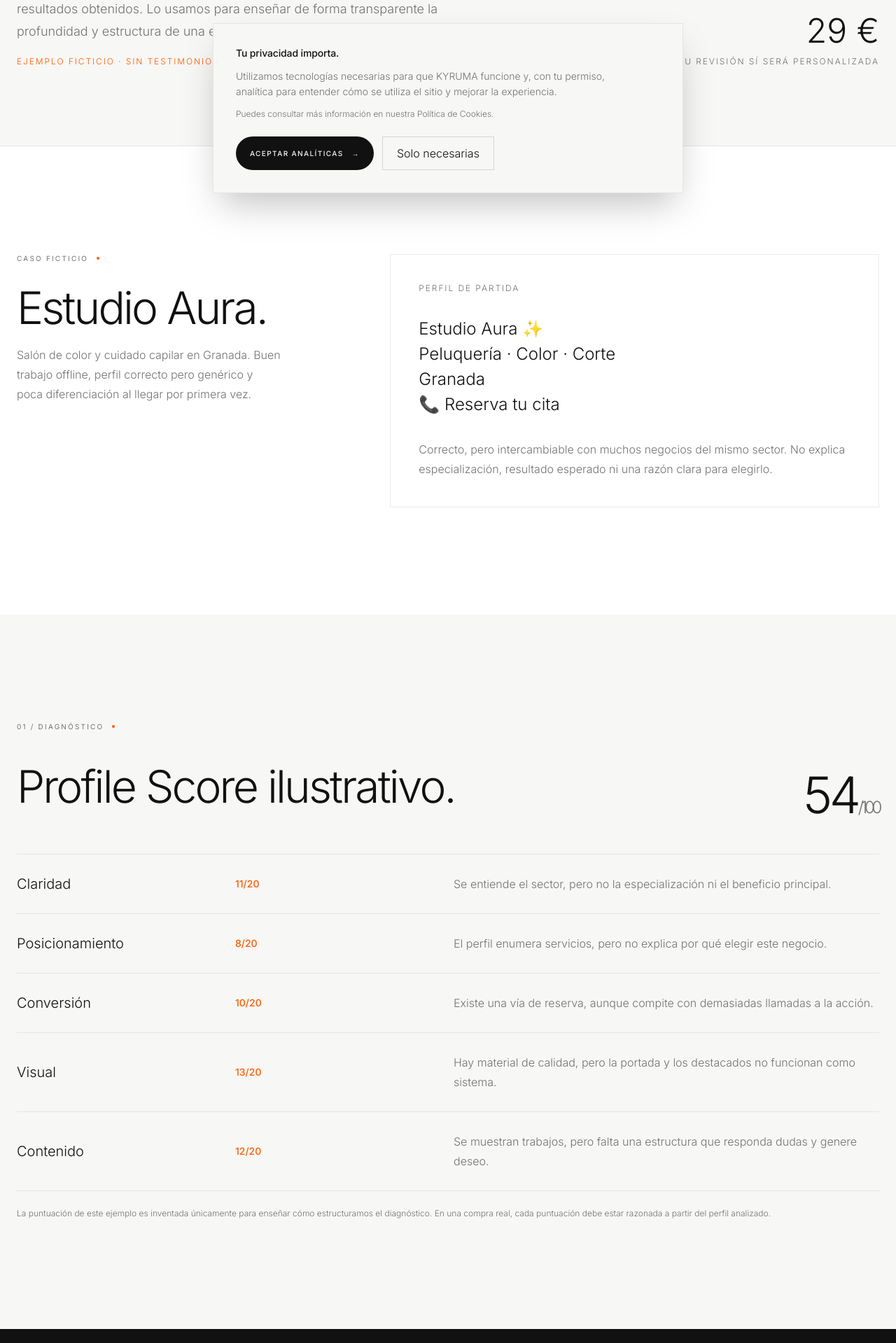
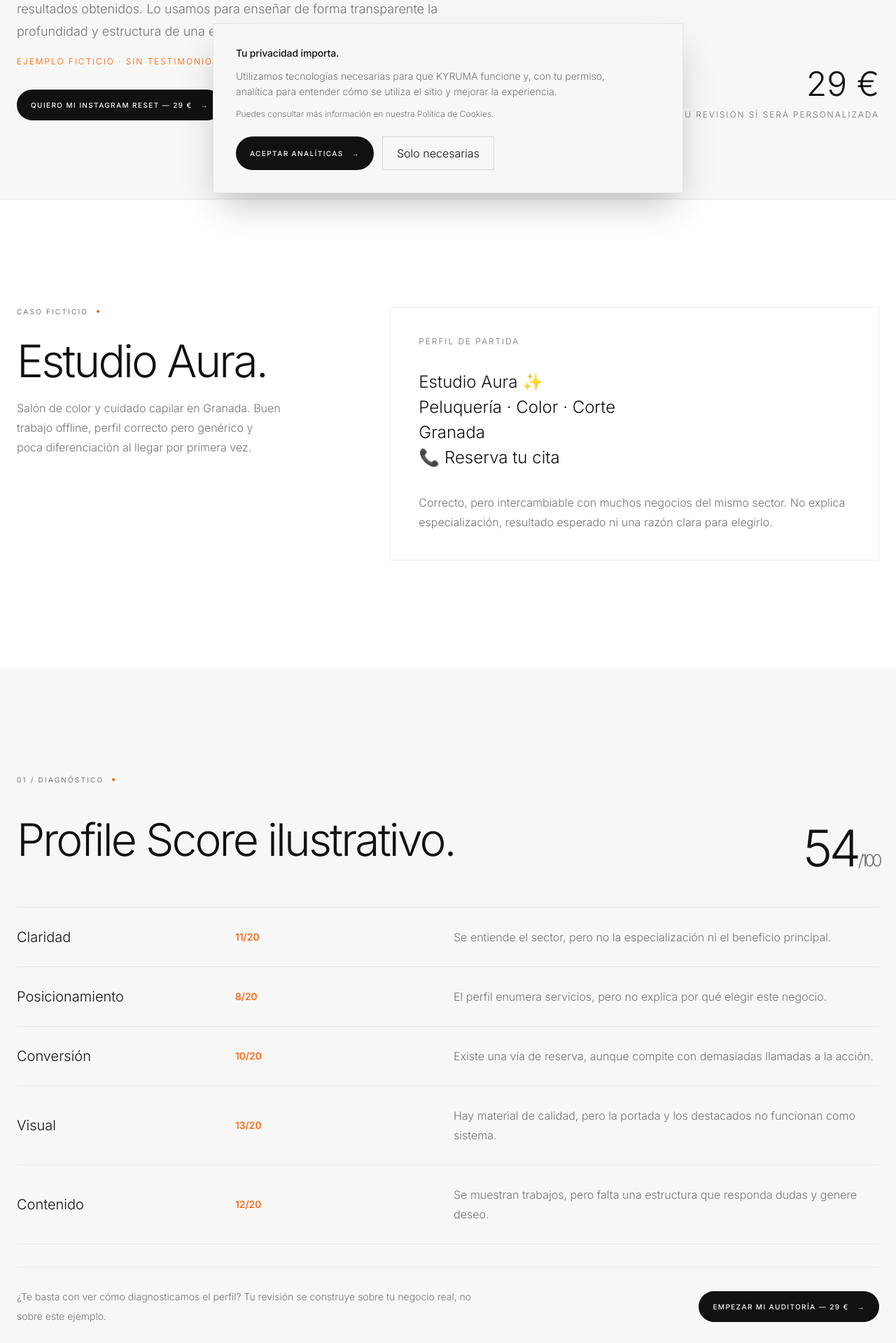
Before and after one commit to kyrumacreative-hub/kyruma-website, a Next.js app: page /auditoria-instagram/ejemplo in a window 1280 px wide. Shown: the part 500-2419 px from the top of the page at 70% size. Built offline with nearby package versions, Linux system fonts and the light colour scheme; no server answers.

Commit message:
feat(growth): add earlier purchase CTAs to audit sample

```diff
--- a/src/app/auditoria-instagram/ejemplo/page.tsx
+++ b/src/app/auditoria-instagram/ejemplo/page.tsx
@@ -42,6 +42,10 @@
             <div className="md:col-span-7">
               <p className="max-w-2xl text-lg font-light leading-[1.75] text-[var(--muted)]">Este caso es completamente ficticio. No es un cliente ni pretende mostrar resultados obtenidos. Lo usamos para enseñar de forma transparente la profundidad y estructura de una entrega de Instagram Reset.</p>
               <p className="mt-5 text-xs uppercase tracking-[.16em] text-[var(--primary)]">EJEMPLO FICTICIO · SIN TESTIMONIOS NI MÉTRICAS INVENTADAS</p>
+              <div className="mt-8 flex flex-wrap items-center gap-5">
+                <TrackedShopLink href={expressProduct.shopUrl} placement="sample_page_hero" className="button-primary inline-flex">Quiero mi Instagram Reset — 29 € <span>→</span></TrackedShopLink>
+                <Link href="/auditoria-instagram" className="text-sm underline underline-offset-4">Ver todos los detalles</Link>
+              </div>
             </div>
             <div className="md:col-span-5 md:text-right">
               <p className="text-5xl font-light">29 €</p>
@@ -85,6 +89,10 @@
                 <p className="leading-7 text-[var(--muted)] md:col-span-6 md:col-start-7">{body}</p>
               </article>
             ))}
+          </div>
+          <div className="mt-8 flex flex-col gap-5 border-t border-[var(--border)] pt-7 md:flex-row md:items-center md:justify-between">
+            <p className="max-w-2xl text-sm leading-7 text-[var(--muted)]">¿Te basta con ver cómo diagnosticamos el perfil? Tu revisión se construye sobre tu negocio real, no sobre este ejemplo.</p>
+            <TrackedShopLink href={expressProduct.shopUrl} placement="sample_page_after_score" className="button-primary inline-flex shrink-0">Empezar mi auditoría — 29 € <span>→</span></TrackedShopLink>
           </div>
           <p className="mt-5 text-xs leading-6 text-[var(--muted)]">La puntuación de este ejemplo es inventada únicamente para enseñar cómo estructuramos el diagnóstico. En una compra real, cada puntuación debe estar razonada a partir del perfil analizado.</p>
         </div>
```
